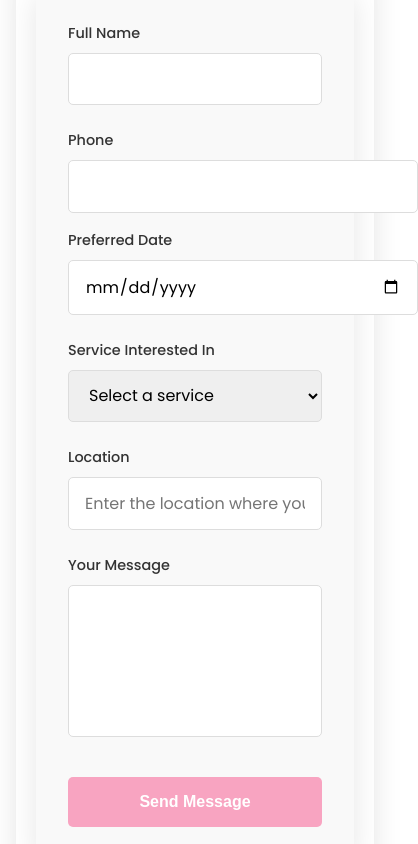
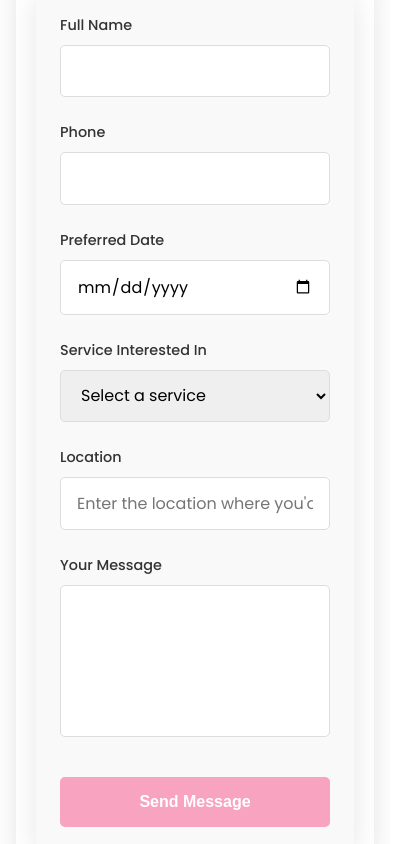
Before and after one commit to Ahnafprojects/MAKE-UP-ARTIST, a React (Create React App) app: page /contact in a window 390 px wide. Shown: the part 1160-2004 px from the top of the page, 418 px wide, since content can reach past the window. Built offline with nearby package versions, Linux system fonts and the light colour scheme.

Commit message:
fixing Contacform

```diff
--- a/src/components/ContactForm.js
+++ b/src/components/ContactForm.js
@@ -74,15 +74,16 @@ Pesan: ${formData.message}`;
   // Variables for responsiveness
   const isMobile = windowWidth <= 768;
 
-  // For demo purposes with styles inline
+  // Updated responsive styles
   const styles = {
     contactFormContainer: {
       backgroundColor: '#f9f9f9',
-      padding: isMobile ? '2rem' : '3rem',
+      padding: isMobile ? '1.5rem' : '3rem',
       borderRadius: '10px',
       boxShadow: '0 5px 30px rgba(0, 0, 0, 0.1)',
       maxWidth: '600px',
-      margin: '0 auto'
+      margin: '0 auto',
+      width: '100%'
     },
     contactForm: {
       display: 'flex',
@@ -90,14 +91,17 @@ Pesan: ${formData.message}`;
       gap: '1.5rem'
     },
     formRow: {
-      display: 'grid',
-      gridTemplateColumns: isMobile ? '1fr' : '1fr 1fr',
-      gap: isMobile ? '1rem' : '1.5rem'
+      display: 'flex',
+      flexDirection: isMobile ? 'column' : 'row',
+      gap: isMobile ? '1.5rem' : '1.5rem',
+      width: '100%'
     },
     formGroup: {
       display: 'flex',
       flexDirection: 'column',
-      gap: '0.5rem'
+      gap: '0.5rem',
+      flex: isMobile ? 'none' : '1',
+      width: '100%'
     },
     label: {
       fontWeight: 500,
@@ -111,7 +115,9 @@ Pesan: ${formData.message}`;
       fontFamily: '"Poppins", sans-serif',
       fontSize: '1rem',
       transition: 'border-color 0.3s ease',
-      resize: 'none'
+      resize: 'none',
+      width: '100%',
+      boxSizing: 'border-box'
     },
     submitBtn: {
       padding: '1rem',
@@ -122,7 +128,9 @@ Pesan: ${formData.message}`;
       color: 'white',
       border: 'none',
       borderRadius: '5px',
-      cursor: 'pointer'
+      cursor: 'pointer',
+      width: '100%',
+      transition: 'all 0.3s ease'
     },
     disabledBtn: {
       backgroundColor: '#ccc',
@@ -159,7 +167,7 @@ Pesan: ${formData.message}`;
           </button>
         </div>
       ) : (
-        <div style={styles.contactForm} className="contact-form">
+        <form onSubmit={handleSubmit} style={styles.contactForm} className="contact-form">
           <div style={styles.formGroup} className="form-group">
             <label style={styles.label} htmlFor="name">Full Name</label>
             <input
@@ -252,11 +260,10 @@ Pesan: ${formData.message}`;
             style={formStatus.submitting ? {...styles.submitBtn, ...styles.disabledBtn} : styles.submitBtn}
             className="btn submit-btn"
             disabled={formStatus.submitting}
-            onClick={handleSubmit}
           >
             {formStatus.submitting ? 'Sending...' : 'Send Message'}
           </button>
-        </div>
+        </form>
       )}
     </div>
   );
--- a/src/styles/ContactForm.css
+++ b/src/styles/ContactForm.css
@@ -1,8 +1,13 @@
+/* ContactForm.css - Fixed Responsive Layout */
+
 .contact-form-container {
-  background-color: var(--light-color);
+  background-color: #f9f9f9;
   padding: 3rem;
   border-radius: 10px;
   box-shadow: 0 5px 30px rgba(0, 0, 0, 0.1);
+  max-width: 600px;
+  margin: 0 auto;
+  width: 100%;
 }
 
 .contact-form {
@@ -12,20 +17,23 @@
 }
 
 .form-row {
-  display: grid;
-  grid-template-columns: 1fr 1fr;
+  display: flex;
+  flex-direction: row;
   gap: 1.5rem;
+  width: 100%;
 }
 
 .form-group {
   display: flex;
   flex-direction: column;
   gap: 0.5rem;
+  flex: 1;
+  width: 100%;
 }
 
 .form-group label {
   font-weight: 500;
-  color: var(--text-color);
+  color: #333;
   font-size: 0.9rem;
 }
 
@@ -33,18 +41,25 @@
 .form-group select,
 .form-group textarea {
   padding: 0.8rem 1rem;
-  border: 1px solid var(--border-color);
+  border: 1px solid #ddd;
   border-radius: 5px;
   font-family: 'Poppins', sans-serif;
   font-size: 1rem;
   transition: border-color 0.3s ease;
+  width: 100%;
+  box-sizing: border-box;
 }
 
 .form-group input:focus,
 .form-group select:focus,
 .form-group textarea:focus {
   outline: none;
-  border-color: var(--primary-color);
+  border-color: #f8a4c1;
+}
+
+.form-group textarea {
+  resize: vertical;
+  min-height: 100px;
 }
 
 .submit-btn {
@@ -52,6 +67,18 @@
   font-size: 1rem;
   font-weight: 600;
   margin-top: 1rem;
+  background-color: #f8a4c1;
+  color: white;
+  border: none;
+  border-radius: 5px;
+  cursor: pointer;
+  width: 100%;
+  transition: all 0.3s ease;
+}
+
+.submit-btn:hover {
+  background-color: #f691a8;
+  transform: translateY(-2px);
 }
 
 .submit-btn:disabled {
@@ -66,7 +93,7 @@
 }
 
 .form-success h3 {
-  color: var(--primary-color);
+  color: #f8a4c1;
   font-size: 2rem;
   margin-bottom: 1rem;
 }
@@ -74,15 +101,56 @@
 .form-success p {
   margin-bottom: 2rem;
   font-size: 1.1rem;
+  color: #666;
 }
 
+/* Mobile Responsiveness */
 @media screen and (max-width: 768px) {
+  .contact-form-container {
+    padding: 1.5rem;
+    margin: 0 1rem;
+  }
+
+  .form-row {
+    flex-direction: column;
+    gap: 1.5rem;
+  }
+
+  .form-group {
+    flex: none;
+  }
+
+  .form-success h3 {
+    font-size: 1.75rem;
+  }
+
+  .form-success p {
+    font-size: 1rem;
+  }
+}
+
+/* Tablet Responsiveness */
+@media screen and (max-width: 1024px) and (min-width: 769px) {
   .contact-form-container {
     padding: 2rem;
   }
+}
 
-  .form-row {
-    grid-template-columns: 1fr;
-    gap: 1rem;
+/* Small Mobile */
+@media screen and (max-width: 480px) {
+  .contact-form-container {
+    padding: 1rem;
+    margin: 0 0.5rem;
+  }
+
+  .form-group input,
+  .form-group select,
+  .form-group textarea {
+    font-size: 16px; /* Prevents zoom on iOS */
+  }
+
+  .submit-btn {
+    padding: 0.875rem;
+    font-size: 0.95rem;
   }
 }
```
